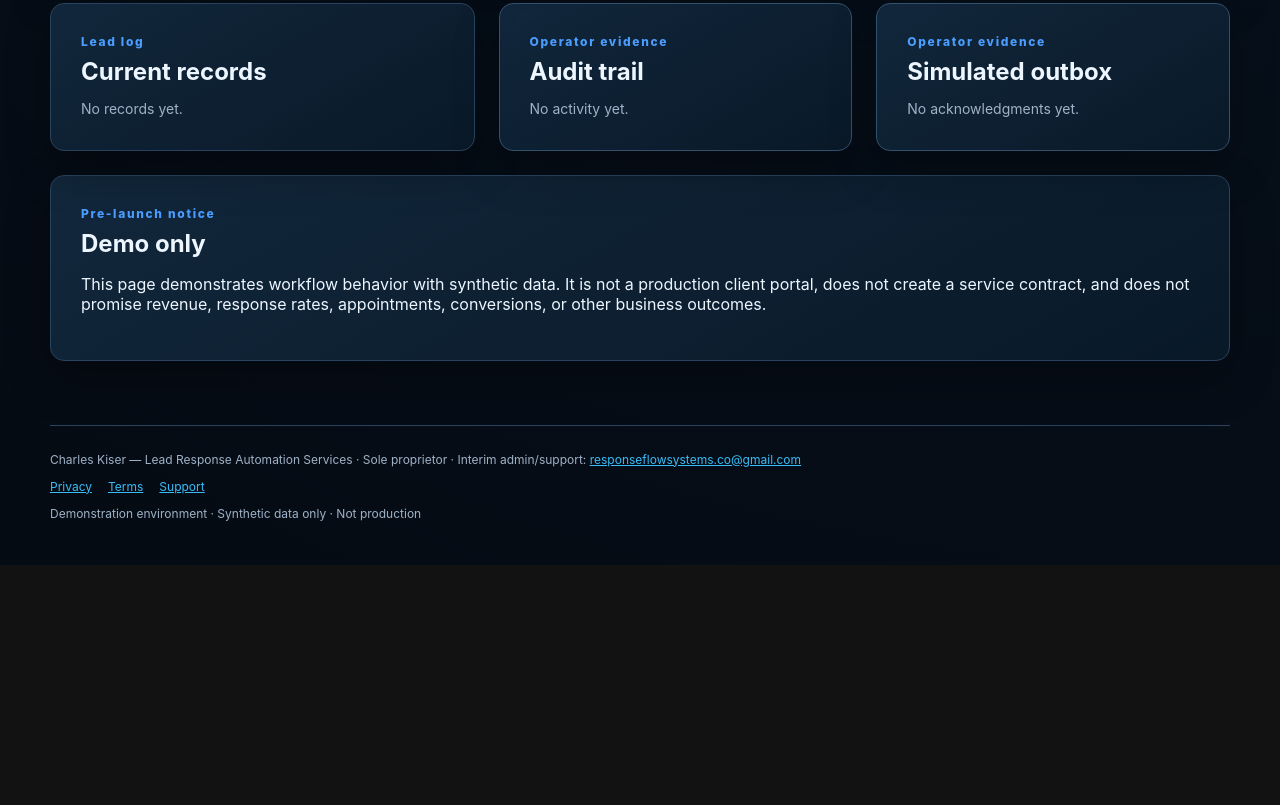
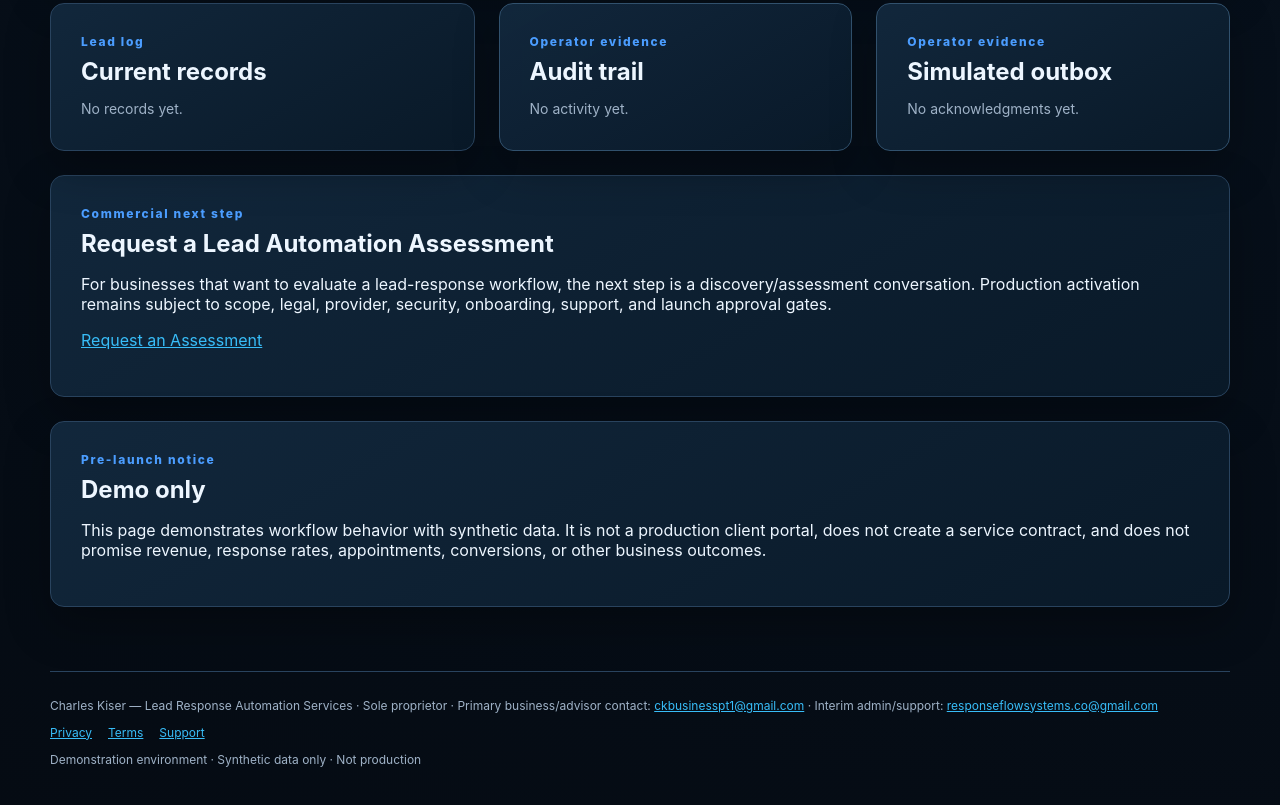
Before and after one commit to mrck43va-source/lead-response-automation-v1-demo, a plain HTML site: page index.html in a window 1280 px wide. Shown: the part 1647-2452 px from the top of the page. Before the commit the page ends 2212 px from the top, so only its background shows below. Drawn offline with Linux system fonts and the light colour scheme.

Commit message:
Add commercial assessment CTA and primary contact

```diff
--- a/index.html
+++ b/index.html
@@ -89,6 +89,13 @@
     </section>
 
     <section class="panel policy-notice">
+      <p class="kicker">Commercial next step</p>
+      <h2>Request a Lead Automation Assessment</h2>
+      <p>For businesses that want to evaluate a lead-response workflow, the next step is a discovery/assessment conversation. Production activation remains subject to scope, legal, provider, security, onboarding, support, and launch approval gates.</p>
+      <p><a href="mailto:ckbusinesspt1@gmail.com?cc=responseflowsystems.co@gmail.com&subject=Lead%20Response%20Automation%20Assessment&body=Business%20name%3A%0AWebsite%3A%0AApproximate%20monthly%20lead%20volume%3A%0ACurrent%20lead%20sources%3A%0ABiggest%20follow-up%20problem%3A%0A">Request an Assessment</a></p>
+    </section>
+
+    <section class="panel policy-notice">
       <p class="kicker">Pre-launch notice</p>
       <h2>Demo only</h2>
       <p>This page demonstrates workflow behavior with synthetic data. It is not a production client portal, does not create a service contract, and does not promise revenue, response rates, appointments, conversions, or other business outcomes.</p>
@@ -96,7 +103,7 @@
   </main>
 
   <footer>
-    <div>Charles Kiser &mdash; Lead Response Automation Services &middot; Sole proprietor &middot; Interim admin/support: <a href="mailto:responseflowsystems.co@gmail.com">responseflowsystems.co@gmail.com</a></div>
+    <div>Charles Kiser &mdash; Lead Response Automation Services &middot; Sole proprietor &middot; Primary business/advisor contact: <a href="mailto:ckbusinesspt1@gmail.com">ckbusinesspt1@gmail.com</a> &middot; Interim admin/support: <a href="mailto:responseflowsystems.co@gmail.com">responseflowsystems.co@gmail.com</a></div>
     <nav class="footer-nav" aria-label="Legal and support">
       <a href="./privacy.html">Privacy</a>
       <a href="./terms.html">Terms</a>
```
